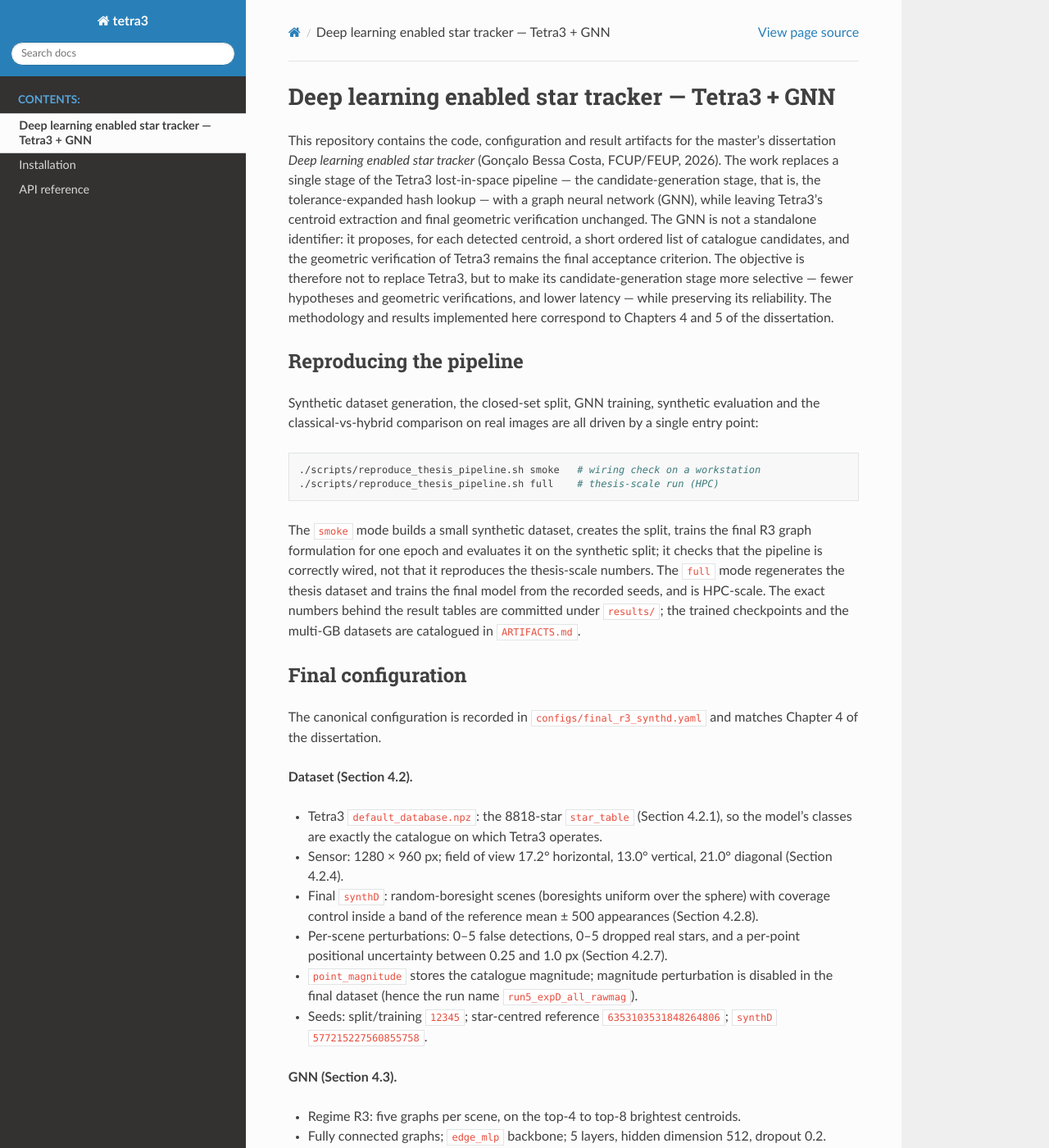
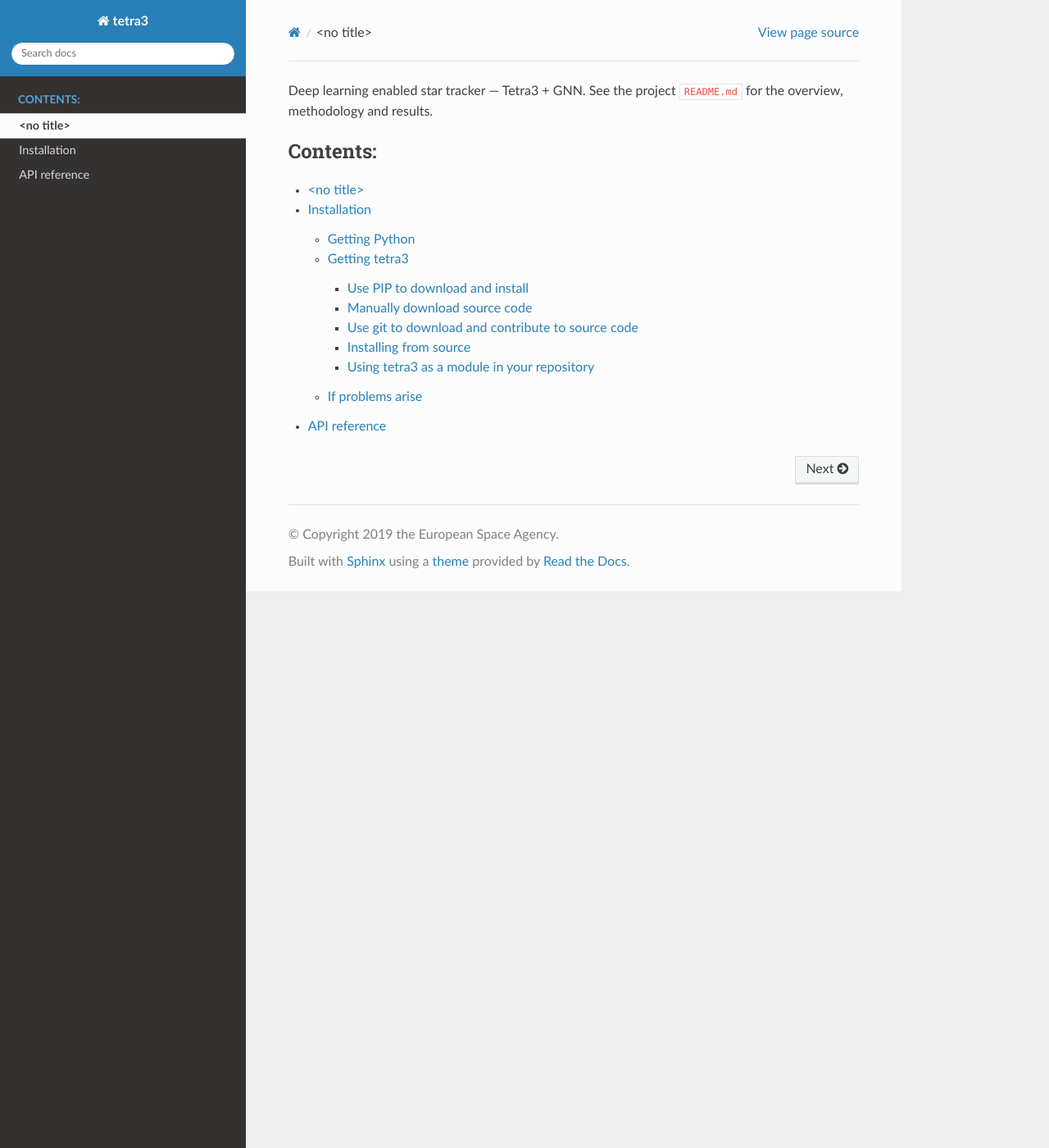
Before and after one commit to goncalobcosta/deep-learning-star-tracker, a Sphinx documentation site: the page built from docs/index.rst, in a window 1280 px wide and 1400 px high. Shown: the whole window at 82% size. Built offline with Sphinx 7.4.7 and the Read the Docs theme 3.1.0, drawn with Linux system fonts in a browser that asks for light colours; some of the changed text lies outside the part shown.

Commit message:
Add visual project README with thesis figures; drop Sphinx README include
Replace the plain-text README with an illustrated README.md (concept, dataset,
graph model and results) using the dissertation's own figures under assets/.

```diff
--- a/README.rst
+++ /dev/null
@@ -1,139 +0,0 @@
-Deep learning enabled star tracker — Tetra3 + GNN
-=================================================
-
-This repository contains the code, configuration and result artifacts for the
-master's dissertation *Deep learning enabled star tracker* (Gonçalo Bessa Costa,
-FCUP/FEUP, 2026). The work replaces a single stage of the Tetra3 lost-in-space
-pipeline — the candidate-generation stage, that is, the tolerance-expanded hash
-lookup — with a graph neural network (GNN), while leaving Tetra3's centroid
-extraction and final geometric verification unchanged. The GNN is not a
-standalone identifier: it proposes, for each detected centroid, a short ordered
-list of catalogue candidates, and the geometric verification of Tetra3 remains
-the final acceptance criterion. The objective is therefore not to replace
-Tetra3, but to make its candidate-generation stage more selective — fewer
-hypotheses and geometric verifications, and lower latency — while preserving its
-reliability. The methodology and results implemented here correspond to
-Chapters 4 and 5 of the dissertation.
-
-Reproducing the pipeline
-------------------------
-
-Synthetic dataset generation, the closed-set split, GNN training, synthetic
-evaluation and the classical-vs-hybrid comparison on real images are all driven
-by a single entry point:
-
-.. code-block:: bash
-
-   ./scripts/reproduce_thesis_pipeline.sh smoke   # wiring check on a workstation
-   ./scripts/reproduce_thesis_pipeline.sh full    # thesis-scale run (HPC)
-
-The ``smoke`` mode builds a small synthetic dataset, creates the split, trains
-the final R3 graph formulation for one epoch and evaluates it on the synthetic
-split; it checks that the pipeline is correctly wired, not that it reproduces the
-thesis-scale numbers. The ``full`` mode regenerates the thesis dataset and
-trains the final model from the recorded seeds, and is HPC-scale. The exact
-numbers behind the result tables are committed under ``results/``; the trained
-checkpoints and the multi-GB datasets are catalogued in ``ARTIFACTS.md``.
-
-Final configuration
--------------------
-
-The canonical configuration is recorded in ``configs/final_r3_synthd.yaml`` and
-matches Chapter 4 of the dissertation.
-
-**Dataset (Section 4.2).**
-
-* Tetra3 ``default_database.npz``: the 8818-star ``star_table`` (Section 4.2.1),
-  so the model's classes are exactly the catalogue on which Tetra3 operates.
-* Sensor: 1280 × 960 px; field of view 17.2° horizontal, 13.0° vertical, 21.0°
-  diagonal (Section 4.2.4).
-* Final ``synthD``: random-boresight scenes (boresights uniform over the sphere)
-  with coverage control inside a band of the reference mean ± 500 appearances
-  (Section 4.2.8).
-* Per-scene perturbations: 0–5 false detections, 0–5 dropped real stars, and a
-  per-point positional uncertainty between 0.25 and 1.0 px (Section 4.2.7).
-* ``point_magnitude`` stores the catalogue magnitude; magnitude perturbation is
-  disabled in the final dataset (hence the run name ``run5_expD_all_rawmag``).
-* Seeds: split/training ``12345``; star-centred reference ``6353103531848264806``;
-  ``synthD`` ``577215227560855758``.
-
-**GNN (Section 4.3).**
-
-* Regime R3: five graphs per scene, on the top-4 to top-8 brightest centroids.
-* Fully connected graphs; ``edge_mlp`` backbone; 5 layers, hidden dimension 512,
-  dropout 0.2.
-* No node features; the single edge feature is the centroid distance normalised
-  by the sensor diagonal (Section 4.3.5).
-* AdamW, learning rate 1e-3, weight decay 1e-5, gradient clipping 1.0; early
-  stopping on the validation loss with patience 40.
-
-**Tetra3 + GNN integration (Section 4.4).**
-
-* The GNN only generates attitude hypotheses; centroid extraction and the final
-  geometric verification remain Tetra3's, so every accepted attitude is
-  geometrically validated regardless of the candidates' origin.
-* Anchor-pair search: M = 8 brightest centroids, N = 8 anchors, K = 10 candidates
-  per anchor, B = 65 complete geometric verifications.
-
-Results
--------
-
-On the 147 real images, the hybrid pipeline matches the coverage of the classical
-Tetra3 — both solve 132/147 — while, in the median, an image now needs a single
-complete geometric verification instead of about 180, and the pipeline runs
-roughly 2.3× faster overall, at the same attitude (Section 5.3). The per-image
-comparison CSVs and the dataset coverage summaries behind these numbers are
-committed under ``results/`` and can be re-checked without re-running the HPC
-pipeline.
-
-Repository layout
------------------
-
-``tetra3/``
-    The classical Tetra3 implementation plus ``tetra4_GNN.py``, the integrated
-    anchor-pair-search variant used in the thesis (Section 4.4).
-
-``synth_dataset/``
-    Synthetic dataset generation (Section 4.2). ``generate_dataset_baseline.py``
-    builds the star-centred reference; ``generate_dataset_aletorio.py`` builds
-    the final random-boresight ``synthD`` dataset. ``validation_real_vs_scene/``
-    holds the real-image vs synthetic-scene fidelity check (Section 5.1.5).
-
-``GNN/``
-    GNN training, evaluation and the closed-set scene split (Section 4.3).
-
-``scripts/``
-    The reproduction entry point and the classical-vs-hybrid comparison on real
-    images.
-
-``results/``
-    The small result files behind the thesis tables, verified against the
-    dissertation (see ``results/README.md`` and ``ARTIFACTS.md``).
-
-``experiments_archive/``
-    Non-pipeline supporting material kept for traceability: HPC submission
-    templates, analysis utilities and dataset-visualisation scripts
-    (see ``experiments_archive/README.md``).
-
-Real images and external artifacts
-----------------------------------
-
-The 147 real star-tracker images are proprietary and are not required for the
-``smoke`` check. The multi-GB datasets, the trained checkpoints and the real
-images are catalogued in ``ARTIFACTS.md``; the datasets are regenerable from the
-recorded seeds. To run the real-image comparison directly from an existing
-checkpoint:
-
-.. code-block:: bash
-
-   export CHECKPOINT=/path/to/best_checkpoint.pt
-   export REAL_IMAGE_ROOT=/path/to/imgs_teste
-   ./scripts/reproduce_thesis_pipeline.sh eval-real
-
-Environment
------------
-
-The classical Tetra3 dependencies are in ``requirements.txt``; the GNN training
-path additionally requires the packages listed in ``GNN/requirements.txt``. The
-full dataset generation and training are HPC-scale, whereas the ``smoke``
-pipeline is the recommended first check on a normal workstation.
--- a/docs/index.rst
+++ b/docs/index.rst
@@ -3,7 +3,8 @@
    You can adapt this file completely to your liking, but it should at least
    contain the root `toctree` directive.
 
-.. include:: ../README.rst
+Deep learning enabled star tracker — Tetra3 + GNN. See the project ``README.md``
+for the overview, methodology and results.
 
 .. toctree::
    :maxdepth: 3
```
Also changed, not shown: README.md (added, +151 -0 lines), assets/dataset_coverage_ranges.png (added), assets/gnn_node_classification_concept_v2.png (added), assets/image_processing_pipeline.png (added), assets/synthetic_scene_example.png (added), assets/tetra_catalog_map_redondo.png (added), assets/top8_to_top4_graph.png (added).
